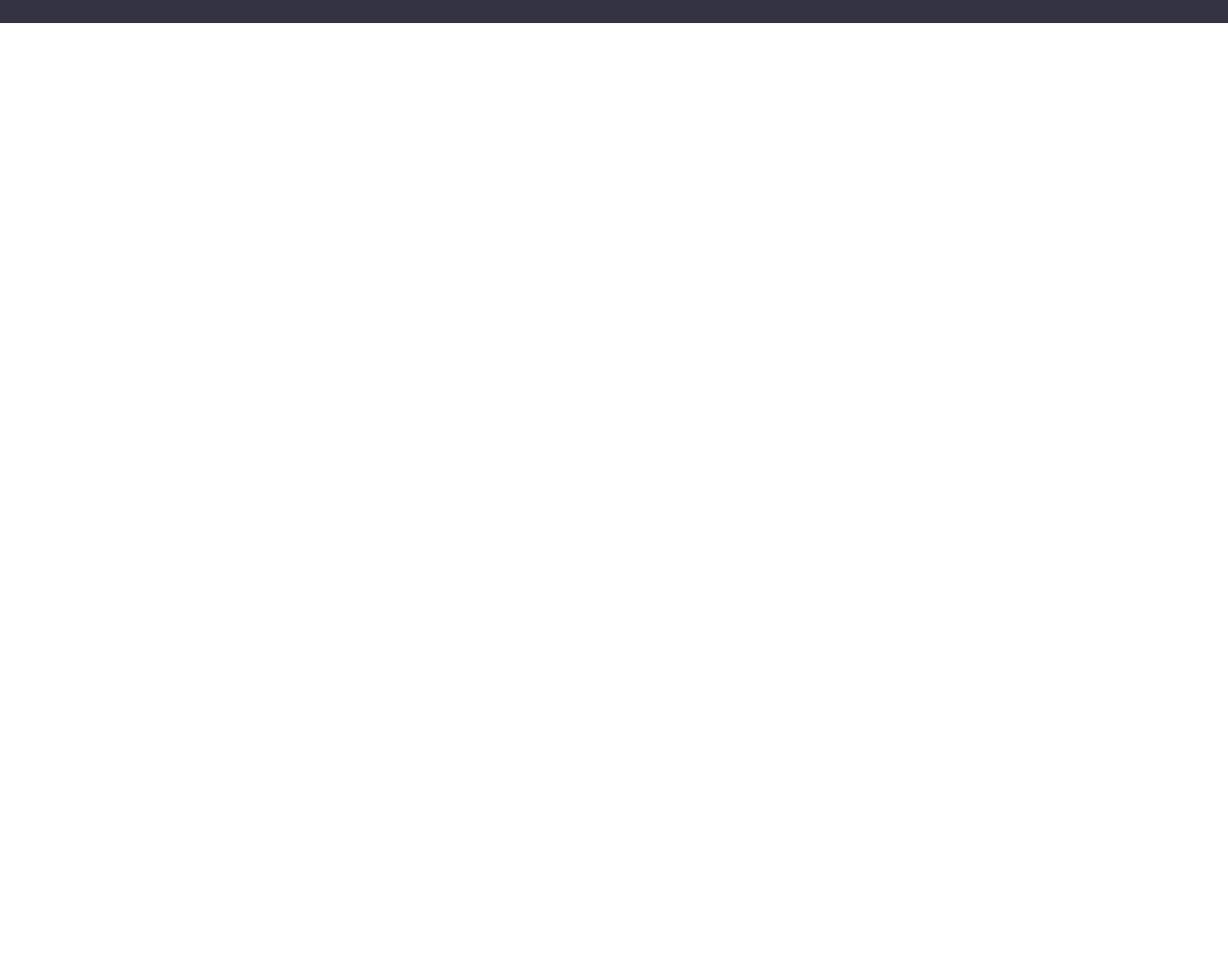
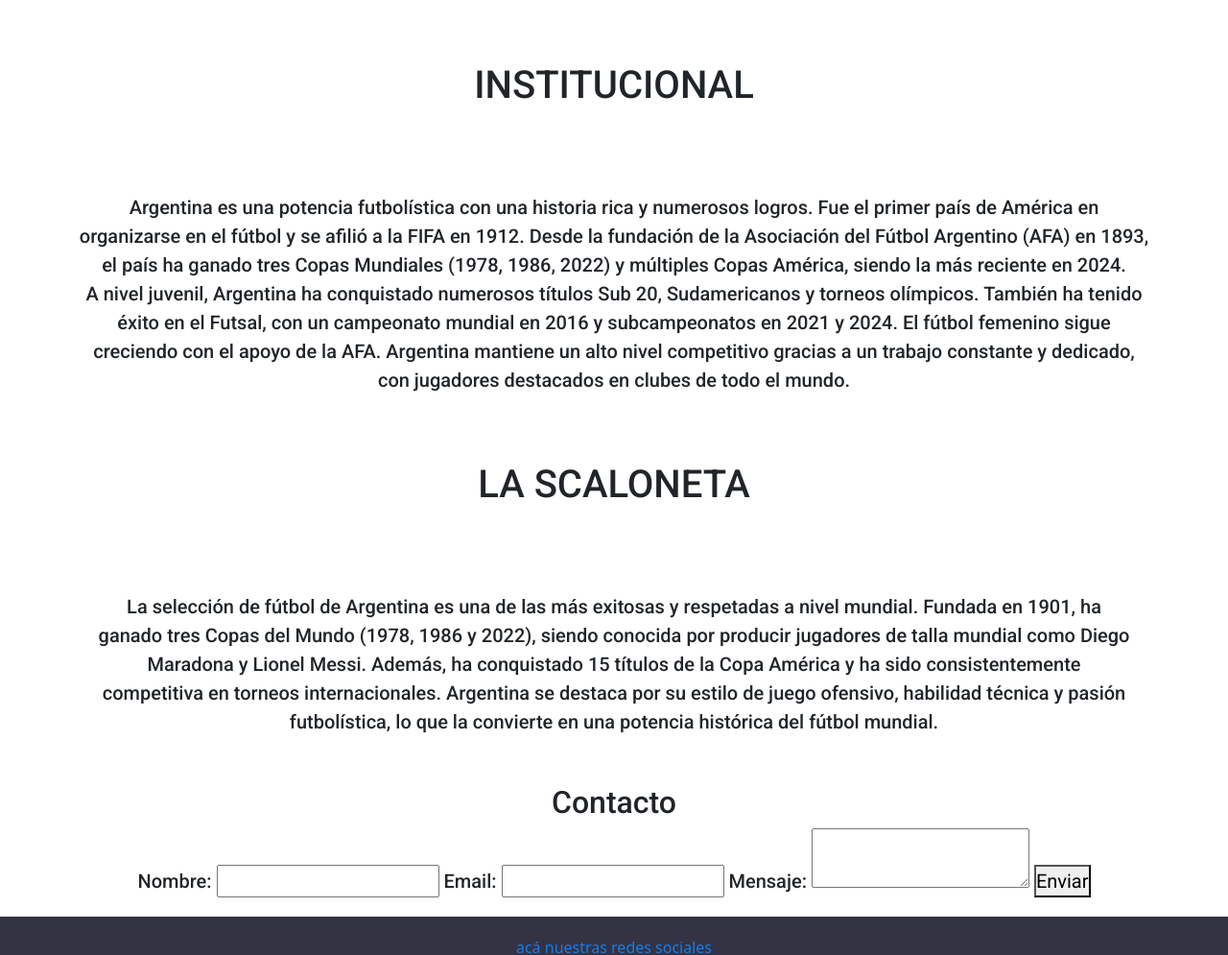
Before and after one commit to Estefaniavago/TpGrupal-Scaloneta, a plain HTML site: page index.html in a window 1280 px wide. Shown: the part 1167-2162 px from the top of the page at 96% size. Before the commit the page ends 1191 px from the top, so only its background shows below. Drawn offline with nearby package versions, Linux system fonts and the light colour scheme.

```diff
--- a/css/style.css
+++ b/css/style.css
@@ -55,38 +55,6 @@
   color: #ffed4f;
   transition: background-color 10.s ease;
 }
-form {
-  display: flex;
-  flex-direction: column;
-}
-
-form label {
-  margin-bottom: 5px;
-}
-
-form input, form textarea {
-  margin-bottom: 15px;
-  padding: 10px;
-  border: 1px solid #ccc;
-  border-radius: 5px;
-  width: 100%;
-  font-family: 'Arial', sans-serif;
-}
-
-form button {
-  padding: 10px;
-  background-color: #0066cc;
-  color: white;
-  border: none;
-  border-radius: 5px;
-  cursor: pointer;
-  transition: background-color 0.3s;
-}
-
-form button:hover {
-  background-color: #004c99;
-}
-
 
 /***** MENU HAMBURGUESA *****/
 .hamburger {
@@ -137,6 +105,16 @@
     font-style: normal;
   }
 
+/***** TEXTO *****/
+
+#novedades, #historia, #institucional, #lascaloneta, .texto{
+  text-align: center;
+  font-size: 20px;
+  font-weight: 450;
+  margin: 20px;
+}
+
+/***** FOOTER *****/
   .footer {
     background-color: #334;
     padding: 20px;
--- a/index.html
+++ b/index.html
@@ -28,6 +28,8 @@
 
 </head>
 
+
+
 <body>
     <header class="header">
       <nav class="navbar">
@@ -55,7 +57,11 @@
 
         </nav>
 
+
+
+
     </header>
+
 
         <section>
             <div id="carouselExample" class="carousel slide" data-bs-ride="carousel">
@@ -67,14 +73,8 @@
                   <div class="carousel-item active">
                     <img src="images/seleccion-camiseta-2.jpg" class="d-block w-100" alt="...">
                 </div>
-                  <!--<div class="carousel-item active">
-                    <img src="images/afa.png" class="d-block w-100" alt="...">
-                  </div>
                   <div class="carousel-item">
-                    <img src="images/seleccion.png" class="d-block w-100" alt="...">
-                  </div>-->
-                  <div class="carousel-item">
-                    <img src="images/sponsor.png" class="d-block w-100" alt="...">
+                    <img src="images/sponsor.jpg" class="d-block w-100" alt="...">
                   </div>
                 </div>
                 <button class="carousel-control-prev" type="button" data-bs-target="#carouselExample" data-bs-slide="prev">
@@ -90,16 +90,50 @@
 
 <main>
 
+    <section id="novedades" class="sectionnovedades"><h1>NOVEDADES</h1>
+
+    <section>
+        <br><h4>El capitán de la Selección Argentina, Lionel Messi, llegó a los 112 goles con la camiseta albiceleste</h4>
+        <div class="texto">
+
+    <br><p>Messi, de 37 años, es el máximo anotador histórico de Argentina con esa cantidad de tantos en 189 partidos. Su primer festejo en la mayor fue en un amistoso ante Croacia celebrado en la ciudad suiza de Basilea, el 1 de marzo de 2006.
+      Más de la mitad de sus tantos en la Selección fueron oficiales (34 por clasificación mundialista, 17 en Copas América y 13 en Copa del Mundo) y Argentina fue el país donde más gritó (34).
+      El capitán del seleccionado argentino convirtió tres golazos en el partido ante Bolivia rumbo al Mundial 2026, el 15 de octubre de 2024, para sellar su 112° grito sagrado con su camiseta predilecta.
+    </p></div>
+    </section><br>
+
     <section id="historia" class="sectionhistoria"><h1>HISTORIA</h1>
 
-    <section>
+    <section><br>
       <div class="texto">
   <br><p>La selección de fútbol de Argentina es una de las más exitosas y respetadas a nivel mundial.
       Fundada en 1901, ha ganado tres Copas del Mundo (1978, 1986 y 2022), siendo conocida por producir jugadores de talla mundial como Diego Maradona y Lionel Messi.
       Además, ha conquistado 15 títulos de la Copa América y ha sido consistentemente competitiva en torneos internacionales.
       Argentina se destaca por su estilo de juego ofensivo, habilidad técnica y pasión futbolística, lo que la convierte en una potencia histórica del fútbol mundial.
   </p></div>
+  </section><br>
+
+  <section id="institucional" class="seccioninstitucional"><h1>INSTITUCIONAL</h1>
+
+  <section><br>
+    <div class="texto">
+<br><p> Argentina es una potencia futbolística con una historia rica y numerosos logros. Fue el primer país de América en organizarse en el fútbol y se afilió a la FIFA en 1912. Desde la fundación de la Asociación del Fútbol Argentino (AFA) en 1893, el país ha ganado tres Copas Mundiales (1978, 1986, 2022) y múltiples Copas América, siendo la más reciente en 2024.
+  <br>
+    A nivel juvenil, Argentina ha conquistado numerosos títulos Sub 20, Sudamericanos y torneos olímpicos. También ha tenido éxito en el Futsal, con un campeonato mundial en 2016 y subcampeonatos en 2021 y 2024. El fútbol femenino sigue creciendo con el apoyo de la AFA. Argentina mantiene un alto nivel competitivo gracias a un trabajo constante y dedicado, con jugadores destacados en clubes de todo el mundo.
+</p></div><br>
 </section>
+
+<section id="lascaloneta" class="seccionlascaloneta"><h1>LA SCALONETA</h1>
+
+<section><br>
+  <div class="texto">
+<br><p>La selección de fútbol de Argentina es una de las más exitosas y respetadas a nivel mundial.
+  Fundada en 1901, ha ganado tres Copas del Mundo (1978, 1986 y 2022), siendo conocida por producir jugadores de talla mundial como Diego Maradona y Lionel Messi.
+  Además, ha conquistado 15 títulos de la Copa América y ha sido consistentemente competitiva en torneos internacionales.
+  Argentina se destaca por su estilo de juego ofensivo, habilidad técnica y pasión futbolística, lo que la convierte en una potencia histórica del fútbol mundial.
+</p></div>
+</section><br>
+
 <section id="contacto">
   <h2>Contacto</h2>
   <form action="#" method="POST">
@@ -115,19 +149,19 @@
       <button type="submit">Enviar</button>
   </form>
 </section>
+
 </main>
 <section id="redes">
   <footer class="footer">
 
-    <p>Aca nuestras redes sociales</p>
+    <p>acá nuestras redes sociales</p>
 
-    <i class="fi fi-brands-youtube"></i>
-    <i class="fi fi-brands-instagram"></i>
+    <a href="https://www.youtube.com/@AFASeleccion" target="_blank"><i class="fi fi-brands-youtube"></i></a>
+    <a href="https://www.instagram.com/afaseleccion/" target="_blank"><i class="fi fi-brands-instagram"></i></a>
     <p >&copy; LA SCALONETA 2024 S.A. Todos los derechos reservados.</p>
   </footer>
 </section>
-
-
+<a href="">
 <script>
   const hamburger = document.querySelector('.hamburger');
   const menu = document.querySelector('.menu');
```
Lines whose indentation alone changed are shown as unchanged.
